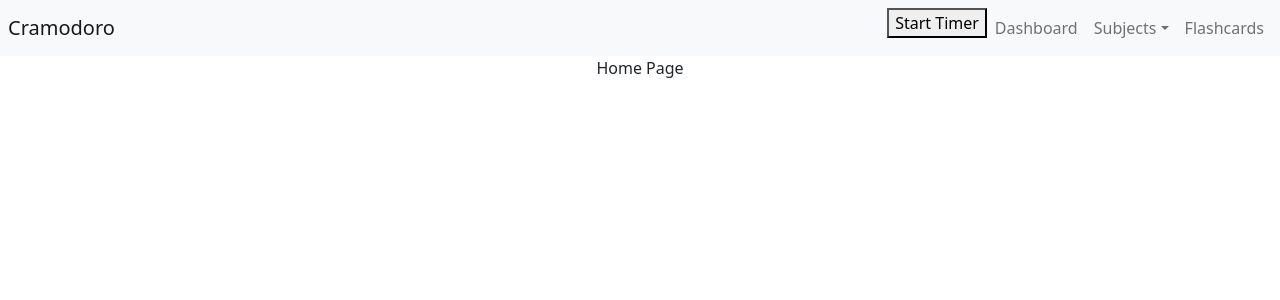
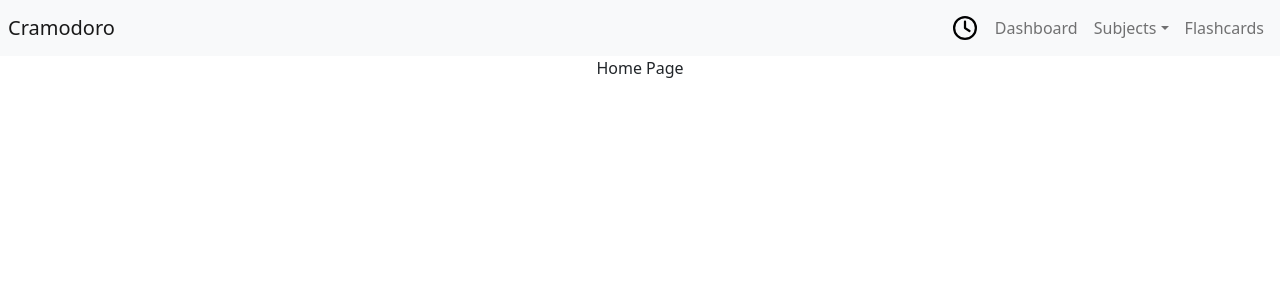
Before and after one commit to CingSharped/crammerdoro, a React (Vite) app in the folder frontend/: page / in a window 1280 px wide. Shown: the top 300 px of the page. Built offline with nearby package versions, Linux system fonts and the light colour scheme.

Commit message:
add style and aria-labels to timer

```diff
--- a/frontend/src/components/PomodoroTimer/index.jsx
+++ b/frontend/src/components/PomodoroTimer/index.jsx
@@ -1,4 +1,10 @@
 import React, { useState, useEffect } from 'react';
+
+import { FontAwesomeIcon } from '@fortawesome/react-fontawesome'
+import { faClock } from '@fortawesome/free-regular-svg-icons'
+import { faPlay, faRotateRight } from '@fortawesome/free-solid-svg-icons'
+
+import './pomodoroTimer.css'
 
 const PomodoroTimer = () => {
   const [showPopup, setShowPopup] = useState(false);
@@ -60,7 +66,7 @@ const PomodoroTimer = () => {
   };
 
   return (
-    <div>
+    <div className='component-holder'>
       {showPopup && (
         <div className="popup">
           <form onSubmit={handlePopupSubmit}>
@@ -68,28 +74,28 @@ const PomodoroTimer = () => {
               Minutes:
               <input type="number" name="minutesInput" min="1" max="60" required />
             </label>
-            <button type="submit">Start</button>
+            <button type="submit" className='timer-btn' aria-label='start button'><FontAwesomeIcon icon={faPlay} size="xl" /></button>
           </form>
         </div>
       )}
 
       {!showPopup && (
-        <div>
+        <>
           {totalSeconds > 0 ? (
-            <div>
+            <div className='component-holder'>
               <div>Timer: {minutes.toString().padStart(2, '0')}:{seconds.toString().padStart(2, '0')}</div>
-              <button onClick={handleButtonClick}>Reset</button>
+              <button onClick={handleButtonClick} className='timer-btn' aria-label='restart button'><FontAwesomeIcon icon={faRotateRight} size="xl" /></button>
             </div>
           ) : (
             <div>
               {showStartButton ? (
-                <button onClick={handleButtonClick}>Start Timer</button>
+                <button onClick={handleButtonClick} className='timer-btn' aria-label='Open timer'><FontAwesomeIcon icon={faClock} size='xl' /></button>
               ) : (
-                <button onClick={handleButtonClick}>Reset</button>
+                <button onClick={handleButtonClick} className='timer-btn' aria-label='restart button'><FontAwesomeIcon icon={faRotateRight} size="xl" /></button>
               )}
             </div>
           )}
-        </div>
+        </>
       )}
     </div>
   );
--- /dev/null
+++ b/frontend/src/components/PomodoroTimer/pomodoroTimer.css
@@ -0,0 +1,16 @@
+.component-holder{
+  display: flex;
+  align-items: center;
+  align-self: center;
+  padding: 0 0.5rem;
+}
+
+.timer-btn{
+  width: 2rem;
+  border-style: none;
+  background-color: rgba(255, 255, 255, 0);
+}
+
+input[type=number]{
+  margin: 0 0.5rem;
+}
```
